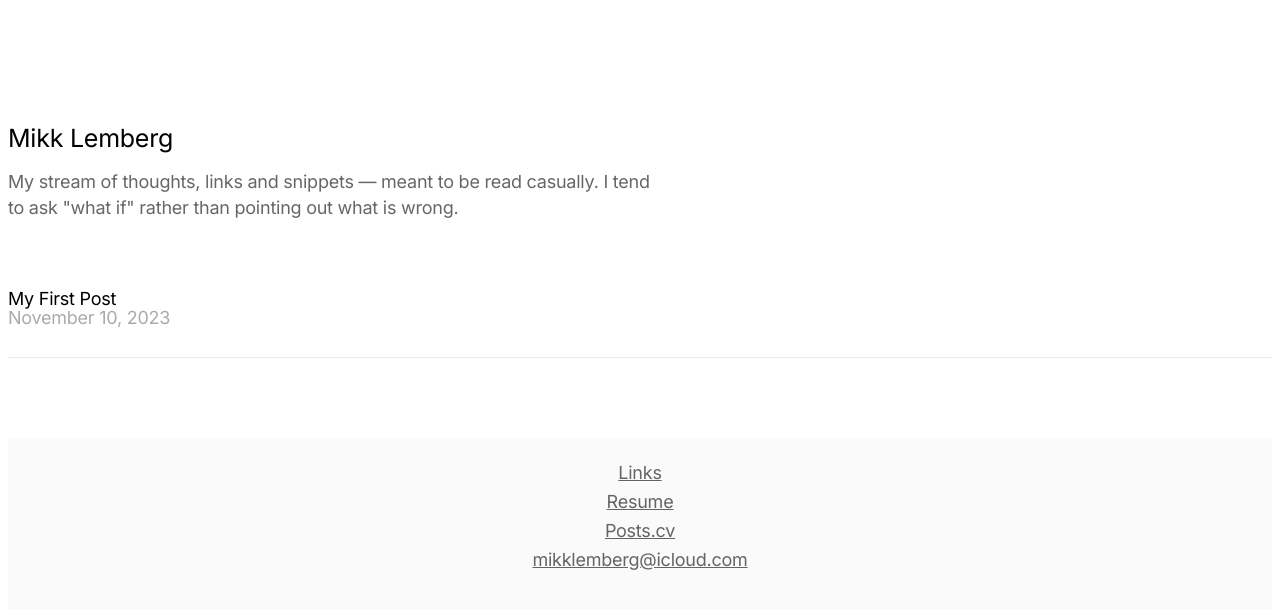
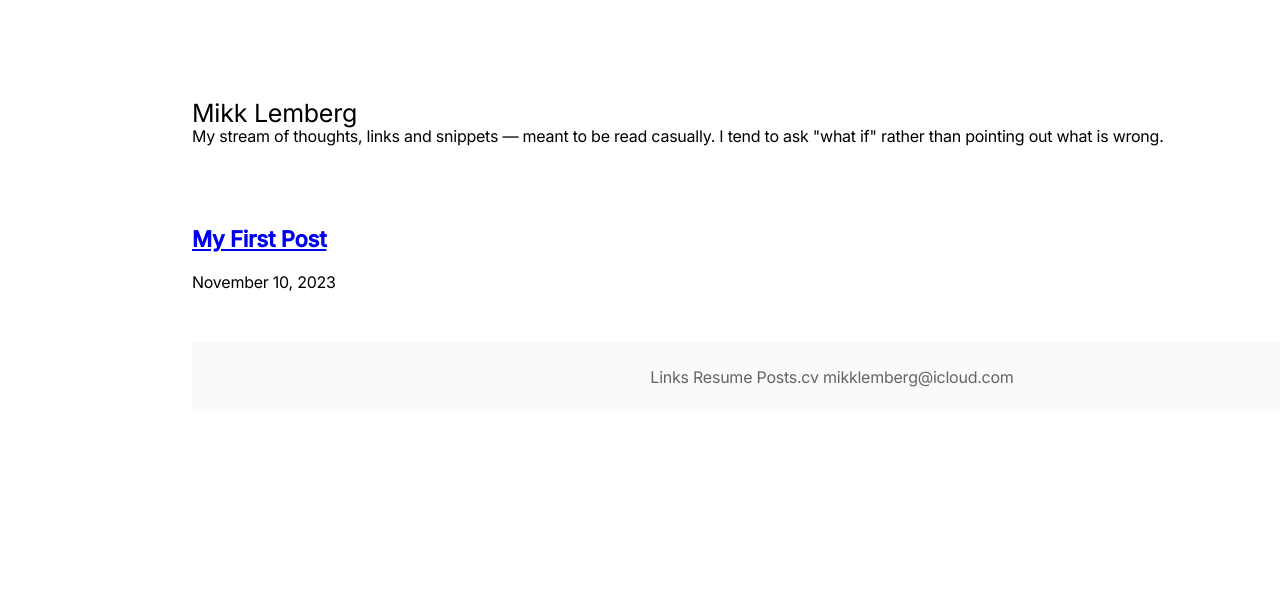
Before and after one commit to mikklemberg/My-personal-notes, a Jekyll site: the page built from README.md, in a window 1280 px wide. Shown: the top 609 px of the page. Built offline with Jekyll 4.4.1, drawn with Linux system fonts in a browser that asks for light colours; our own code applies the rules of GitHub Pages for plain Markdown files.

Commit message:
Update style.css

```diff
--- a/assets/css/style.css
+++ b/assets/css/style.css
@@ -1,11 +1,19 @@
 @import url('https://fonts.googleapis.com/css2?family=Inter:wght@400;500&display=swap');
+
+/* Reset basic elements to use Inter font */
+body, h1, h2, h3, h4, h5, h6, p, a {
+    font-family: 'Inter', sans-serif;
+    letter-spacing: -0.24px;
+    margin: 0;
+    padding: 0;
+}
 
 /* Main container style */
 .container {
     display: flex;
     flex-direction: column;
-    align-items: flex-start; /* Changed to align to the left */
-    padding: 100px 0px;
+    align-items: flex-start; /* Align to the left */
+    padding: 100px 15%; /* Padding for left and right */
     gap: 50px;
     width: 100%;
     max-width: 1440px;
@@ -13,95 +21,77 @@
     background: #FFFFFF;
 }
 
-/* Header styles */
+/* Header styles - Assuming this is for the blog home page */
 .blog-header {
-    text-align: left; /* Aligned to left */
-    width: 650px;
+    text-align: left; /* Align to the left */
 }
 
 .blog-header h1 {
-    font-family: 'Inter', sans-serif;
-    font-weight: 400; /* Regular weight */
+    font-weight: 400; /* Regular weight for Inter font */
     font-size: 25px;
     line-height: 26px;
     color: #000000;
-    letter-spacing: -0.24px; /* Letter spacing */
 }
 
-.blog-header p {
-    font-family: 'Inter', sans-serif;
-    font-size: 18px;
-    line-height: 26px;
-    color: rgba(0, 0, 0, 0.6);
-    letter-spacing: -0.24px; /* Letter spacing */
+/* Individual post header styles - Assuming this is for the post page */
+.post-header {
+    text-align: left; /* Align to the left */
 }
 
-/* Posts styles */
-.posts {
-    width: 100%; /* Full width for alignment */
+.post-header h1 {
+    font-weight: 400; /* Regular weight for Inter font */
+    font-size: 30px;
+    line-height: 32px;
+    color: #000000;
+    margin-bottom: 10px; /* Space below the post title */
 }
 
-.posts .post {
-    width: 100%;
-    border-bottom: 1px solid #eaeaea;
-    padding-bottom: 30px;
-    margin-bottom: 30px;
+.post-header .meta {
+    color: rgba(0, 0, 0, 0.33); /* Lighter color for the date and other meta info */
+    font-size: 18px;
+    margin-bottom: 20px; /* Space below the meta information */
 }
 
-.posts .post h2 {
-    font-family: 'Inter', sans-serif;
-    font-weight: 400; /* Regular weight */
-    font-size: 18px;
-    line-height: 19px;
-    color: #000000;
-    margin: 0;
-    letter-spacing: -0.24px; /* Letter spacing */
+/* Post content styles */
+.post-content {
+    text-align: left; /* Align to the left */
+    width: 100%;
+    line-height: 1.6; /* Adjust line height as needed */
+    color: #000000; /* Text color */
 }
 
-.posts .post h2 a {
-    text-decoration: none;
-    color: #000000;
-    letter-spacing: -0.24px; /* Letter spacing */
-}
-
-.posts .post time {
-    font-family: 'Inter', sans-serif;
-    font-weight: 400; /* Regular weight */
-    font-size: 18px;
-    line-height: 19px;
-    color: #000000; /* Updated color */
-    opacity: 0.33; /* 33% opacity for the color */
-    letter-spacing: -0.24px; /* Letter spacing */
-    display: block;
+/* Subheader within the post content */
+h2 {
+    font-size: 22px;
+    margin-top: 30px;
+    margin-bottom: 20px; /* Space below subheaders */
 }
 
 /* Footer styles */
 .blog-footer {
-    display: flex;
-    flex-direction: column;
-    align-items: center;
-    width: 100%; /* Full width across the page */
-    gap: 10px;
-    padding: 25px 0px 50px;
-    background: #FAFAFA;
+    width: 100%; /* Full width */
+    text-align: center; /* Center the text */
+    padding: 25px 0; /* Padding top and bottom */
+    background: #FAFAFA; /* Background color */
 }
 
 .blog-footer a {
-    font-family: 'Inter', sans-serif;
-    font-size: 18px;
-    line-height: 19px;
     color: rgba(0, 0, 0, 0.6);
-    text-decoration: underline;
-    letter-spacing: -0.24px; /* Letter spacing */
+    text-decoration: none; /* No underline by default */
+}
+
+.blog-footer a:hover {
+    text-decoration: underline; /* Underline on hover */
 }
 
 /* Responsive adjustments */
 @media (max-width: 768px) {
     .container {
-        padding: 50px 20px;
+        padding: 50px 5%; /* Reduced padding on smaller screens */
     }
 
-    .blog-header, .posts, .blog-footer {
-        width: 100%;
+    .blog-header, .post-header, .post-content, .blog-footer {
+        width: 100%; /* Full width on smaller screens */
+        text-align: left; /* Align to the left */
     }
 }
```
